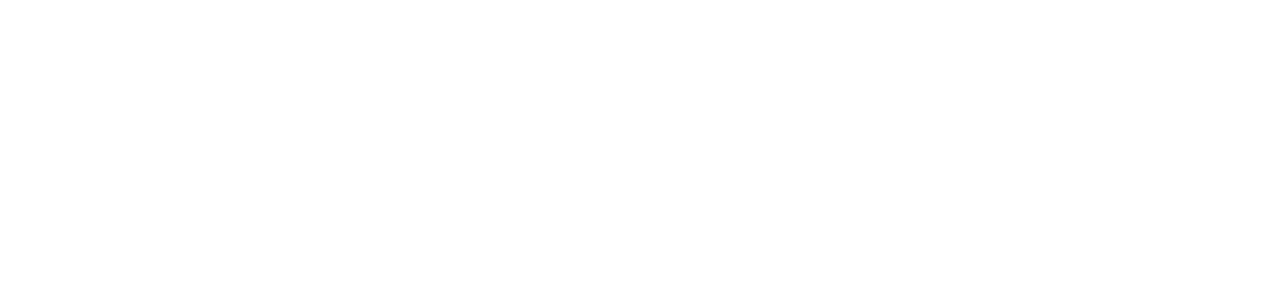
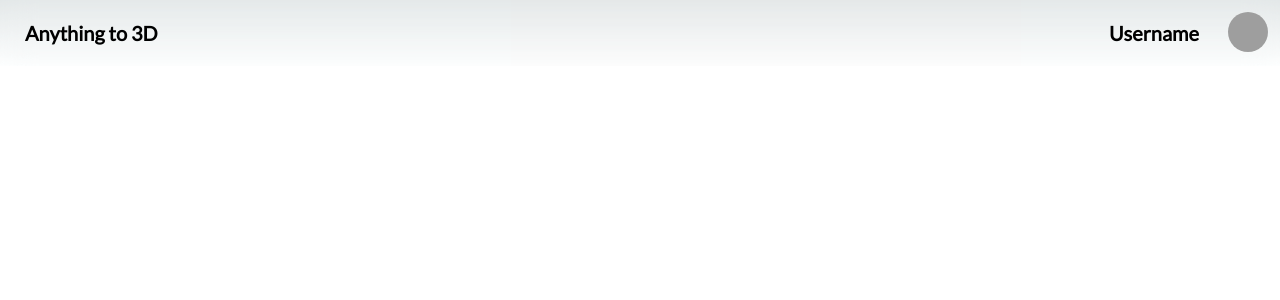
Before and after one commit to Matteturtle09/AnythingTo3D, a Next.js app in the folder webapp/: page / in a window 1280 px wide. Shown: the top 300 px of the page. Built offline with nearby package versions, Linux system fonts and the light colour scheme; grey boxes are pictures that could not be loaded.

Commit message:
add navbar component

```diff
--- a/webapp/app/layout.tsx
+++ b/webapp/app/layout.tsx
@@ -1,8 +1,9 @@
 import type { Metadata } from 'next'
 import { Fira_Code, Fira_Sans, Inter, Lato, Rubik_80s_Fade } from 'next/font/google'
 import './globals.css'
+import Navbar from '@/components/ui/navbar'
 
-const font = Fira_Sans({ subsets: ['latin'], weight: '400'})
+const font = Lato({ subsets: ['latin'], weight: '400'})
 
 export const metadata: Metadata = {
   title: '3D generation tool',
@@ -16,7 +17,10 @@
 }) {
   return (
     <html lang="en">
-      <body className={font.className}>{children}</body>
+      <body className={font.className}>
+        <Navbar userName={"Username"} title={"Anything to 3D"} avatarUrl={"https://api.dicebear.com/7.x/notionists-neutral/svg?seed=Berrystatus.org"}/>
+        {children}
+      </body>
     </html>
   )
 }
--- /dev/null
+++ b/webapp/components/ui/navbar.tsx
@@ -0,0 +1,43 @@
+import React, { FC } from 'react';
+
+interface NavbarProps {
+    title: string;
+    avatarUrl: string;
+    userName: string;
+}
+
+const Navbar: FC<NavbarProps> = ({ title, avatarUrl, userName }) => {
+    return (
+        <>
+            <div className="navbar bg-base-100/30 backdrop-blur-lg ">
+                <div className="flex-1">
+                    <a className="btn btn-ghost text-xl">{title}</a>
+                </div>
+                <div className="flex-none gap-2">
+                    <div className="flex-1">
+                        <a className="btn btn-ghost text-xl">{userName}</a>
+                    </div>
+                    <div className="dropdown dropdown-end">
+                        <div tabIndex={0} role="button" className="btn btn-ghost btn-circle avatar">
+                            <div className="w-10 rounded-full">
+                                <img alt="Tailwind CSS Navbar component" src={avatarUrl} />
+                            </div>
+                        </div>
+                        <ul tabIndex={0} className="mt-3 z-[1] p-2 shadow menu menu-sm dropdown-content bg-base-100 rounded-box w-52">
+                            <li>
+                                <a className="justify-between">
+                                    Profile
+                                    <span className="badge">New</span>
+                                </a>
+                            </li>
+                            <li><a>Settings</a></li>
+                            <li><a>Logout</a></li>
+                        </ul>
+                    </div>
+                </div>
+            </div>
+        </>
+    );
+};
+
+export default Navbar;
```
